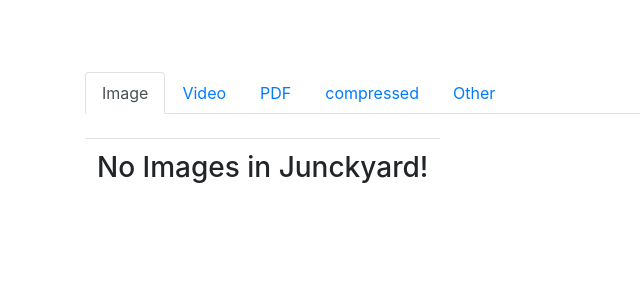
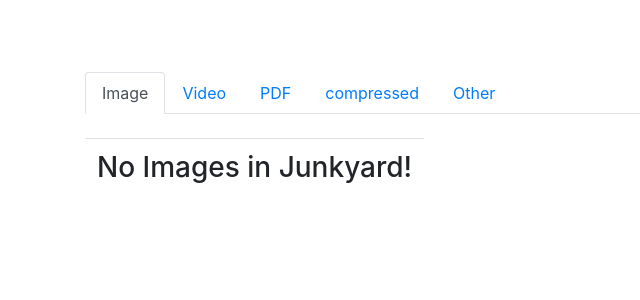
Before and after one commit to SHUBHAM-HARINKHEDE/FileDumper, a Django app: page /show/ in a window 1280 px wide. Shown: the part 56-356 px from the top of the page, without its empty margins (0-640 px from the left). Run offline with Django 3.2, Linux system fonts and the light colour scheme; some libraries are stand-ins or nearby versions.

Commit message:
language corrections

```diff
--- a/User/templates/User/junkyard.html
+++ b/User/templates/User/junkyard.html
@@ -36,7 +36,7 @@
   </tr>
   {% empty %}
   <tr>
-    <td><h3>No Images in Junckyard!</h3></td>
+    <td><h3>No Images in Junkyard!</h3></td>
   </tr>
   {% endfor %}
 </table>
@@ -57,7 +57,7 @@
   </tr>
   {% empty %}
   <tr>
-    <td><h3>No Videos in Junckyard!</h3></td>
+    <td><h3>No Videos in Junkyard!</h3></td>
   </tr>
   {% endfor %}
 </table>
@@ -78,7 +78,7 @@
   </tr>
   {% empty %}
   <tr>
-    <td><h3>No PDFs in Junckyard!</h3></td>
+    <td><h3>No PDFs in Junkyard!</h3></td>
   </tr>
   {% endfor %}
 </table>
@@ -99,7 +99,7 @@
   </tr>
   {% empty %}
   <tr>
-    <td><h3>No compressed files in Junckyard!</h3></td>
+    <td><h3>No compressed files in Junkyard!</h3></td>
   </tr>
   {% endfor %}
 </table>
@@ -120,7 +120,7 @@
   </tr>
   {% empty %}
   <tr>
-    <td><h3>No unknown junc in Junckyard!</h3></td>
+    <td><h3>No unknown junc in Junkyard!</h3></td>
   </tr>
   {% endfor %}
 </table>
```
